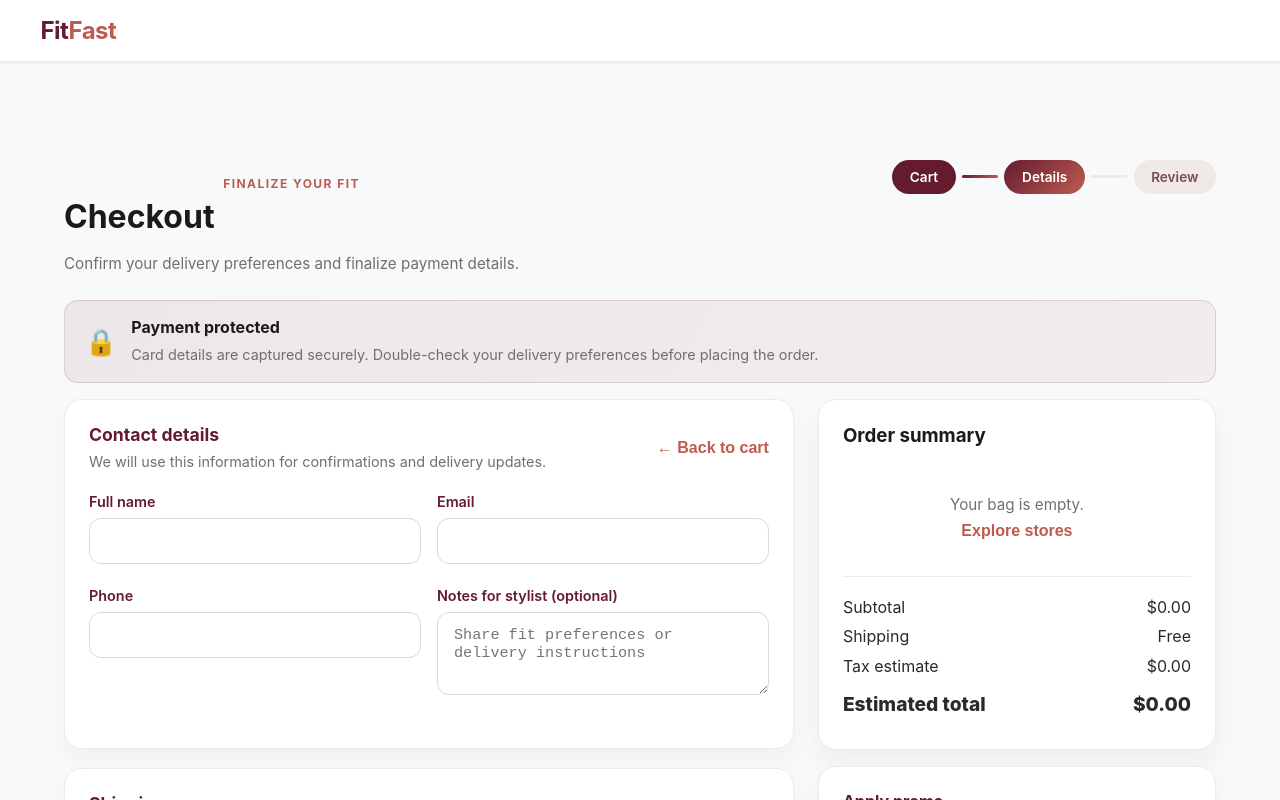
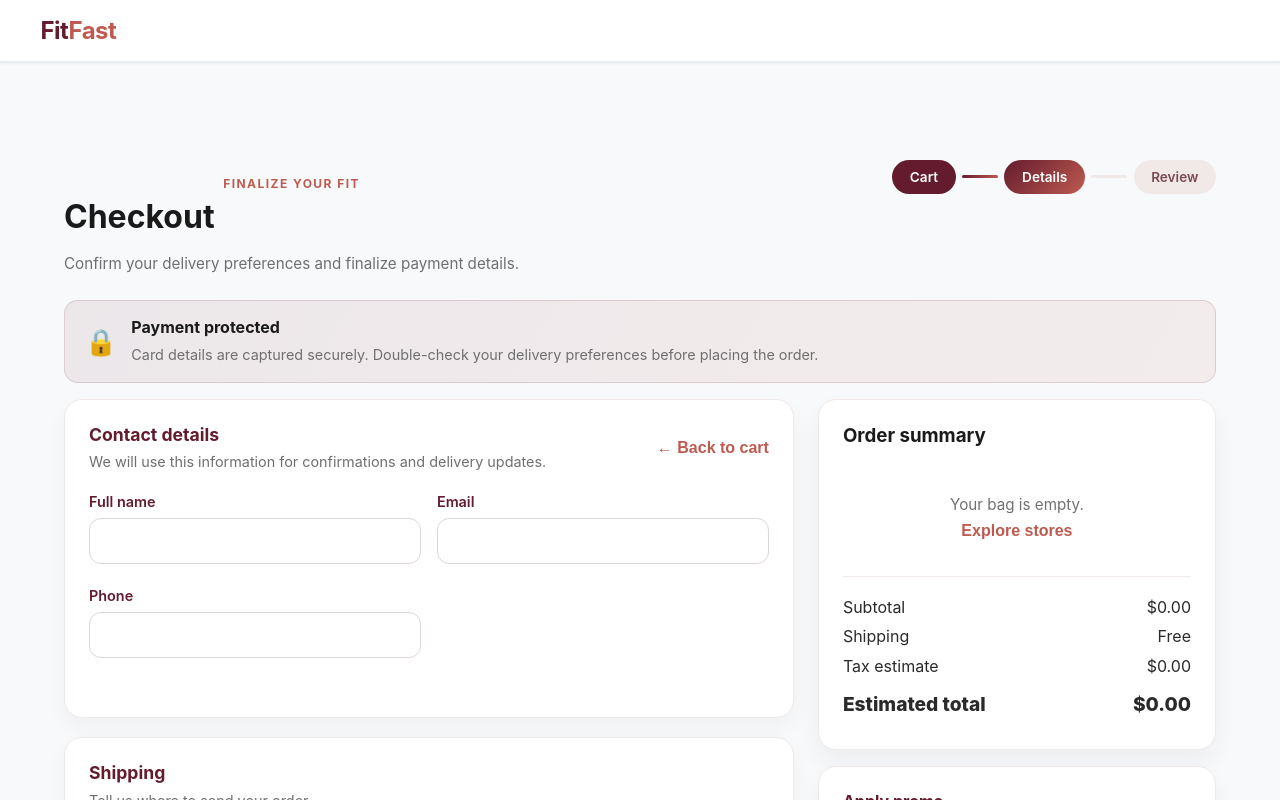
Before and after one commit to ranaraad/FitFast-FYP, a React app in the folder fitfast/frontend/: page /checkout in a window 1280 px wide. Shown: the top 800 px of the page. Built offline with nearby package versions, Linux system fonts and the light colour scheme; the HTML template or start-up script is replaced by a standard one.

Commit message:
removed few stuff

```diff
--- a/fitfast/frontend/src/CheckoutPage.jsx
+++ b/fitfast/frontend/src/CheckoutPage.jsx
@@ -28,7 +28,6 @@ const STORAGE_KEYS = {
 	address: "fitfast_checkout_address",
 	delivery: "fitfast_checkout_delivery",
 	payment: "fitfast_checkout_payment",
-	notes: "fitfast_checkout_notes",
 	promo: "fitfast_checkout_promo",
 };
 
@@ -178,10 +177,6 @@ export default function CheckoutPage() {
 		const stored = readStoredValue(STORAGE_KEYS.payment, "card");
 		return stored || "card";
 	});
-	const [orderNotes, setOrderNotes] = useState(() => {
-		const stored = readStoredValue(STORAGE_KEYS.notes, "");
-		return stored || "";
-	});
 	const [promoInput, setPromoInput] = useState(() => {
 		const stored = readStoredValue(STORAGE_KEYS.promo, { input: "", applied: null });
 		return stored?.input || "";
@@ -224,10 +219,6 @@ export default function CheckoutPage() {
 	useEffect(() => {
 		writeStoredValue(STORAGE_KEYS.payment, paymentMethod);
 	}, [paymentMethod]);
-
-	useEffect(() => {
-		writeStoredValue(STORAGE_KEYS.notes, orderNotes);
-	}, [orderNotes]);
 
 	useEffect(() => {
 		writeStoredValue(STORAGE_KEYS.promo, {
@@ -397,7 +388,6 @@ export default function CheckoutPage() {
 		setShippingAddress(loadInitialAddress());
 		setDeliveryOption("standard");
 		setPaymentMethod("card");
-		setOrderNotes("");
 		setPromoInput("");
 		setAppliedPromo(null);
 		setCardDetails({ ...DEFAULT_CARD });
@@ -537,15 +527,6 @@ export default function CheckoutPage() {
 										onChange={handleContactChange}
 									/>
 								</label>
-								<div className="form-field">
-									<span>Notes for stylist (optional)</span>
-									<textarea
-										rows="3"
-										value={orderNotes}
-										onChange={(event) => setOrderNotes(event.target.value)}
-										placeholder="Share fit preferences or delivery instructions"
-									/>
-								</div>
 							</div>
 						</div>
 
```
